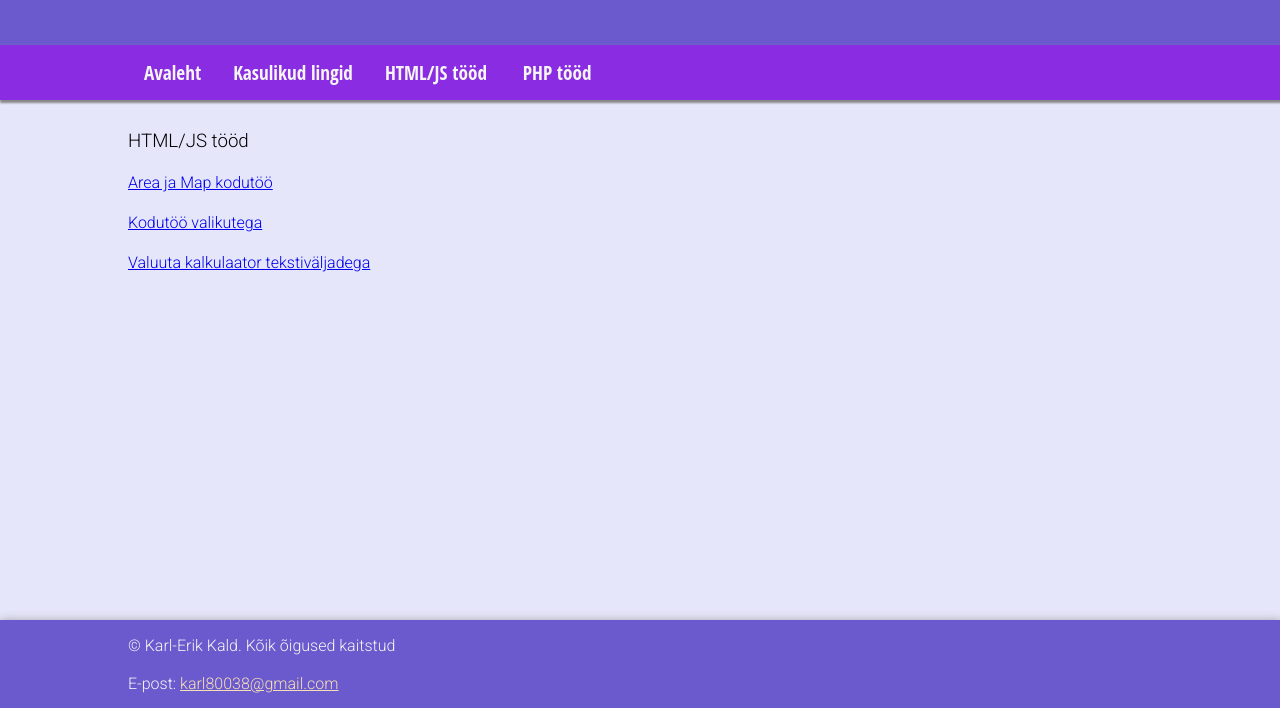
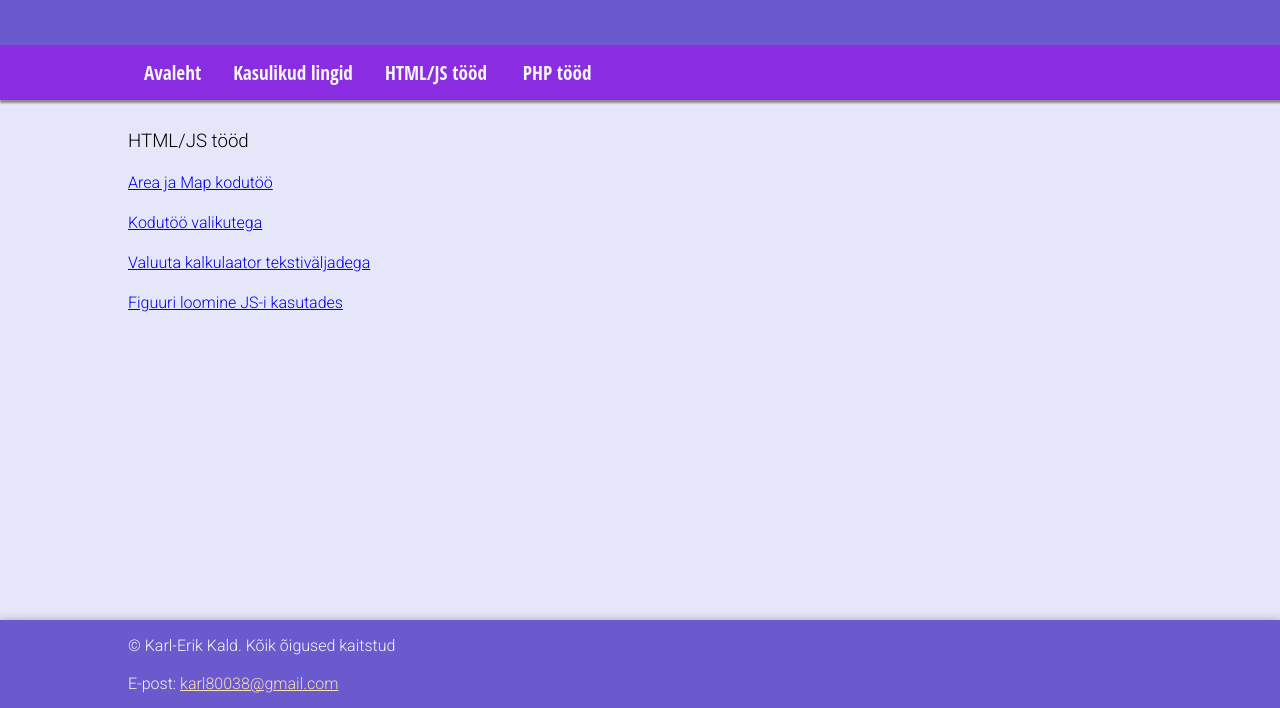
Before and after one commit to karl80038/Kald-HTML, a plain HTML site: page tood.html in a window 1280 px wide. Shown: the part 92-800 px from the top of the page. Drawn offline with Linux system fonts and the light colour scheme.

Commit message:
Add links to the JS Figure assignement

```diff
--- a/tood.html
+++ b/tood.html
@@ -28,6 +28,7 @@
               <a href="viited_kodutoo/vehicle.html" target="_blank">Area ja Map kodutöö</a>
               <a href="valikud/valik.html" target="_blank">Kodutöö valikutega</a>
               <a href="CurrencyCalc_HomeWork/CurrencyCalcV3.html" target="_blank">Valuuta kalkulaator tekstiväljadega</a>
+              <a href="Figuur/Figure.html" target="_blank">Figuuri loomine JS-i kasutades</a>
             </div>
           </div>
           <div class="dropdown">
@@ -57,6 +58,10 @@
       target="_blank">
       Valuuta kalkulaator tekstiväljadega</a>
          <br></p>
+      <p><a href="Figuur/Figure.html"
+      target="_blank">
+      Figuuri loomine JS-i kasutades</a>
+         <br></p>
       </section>
       <section>
 
```
Also changed, not shown: index.html (+1 -0 lines), lingid.html (+1 -0 lines), phptood.html (+1 -0 lines). Lines whose indentation alone changed are shown as unchanged.
